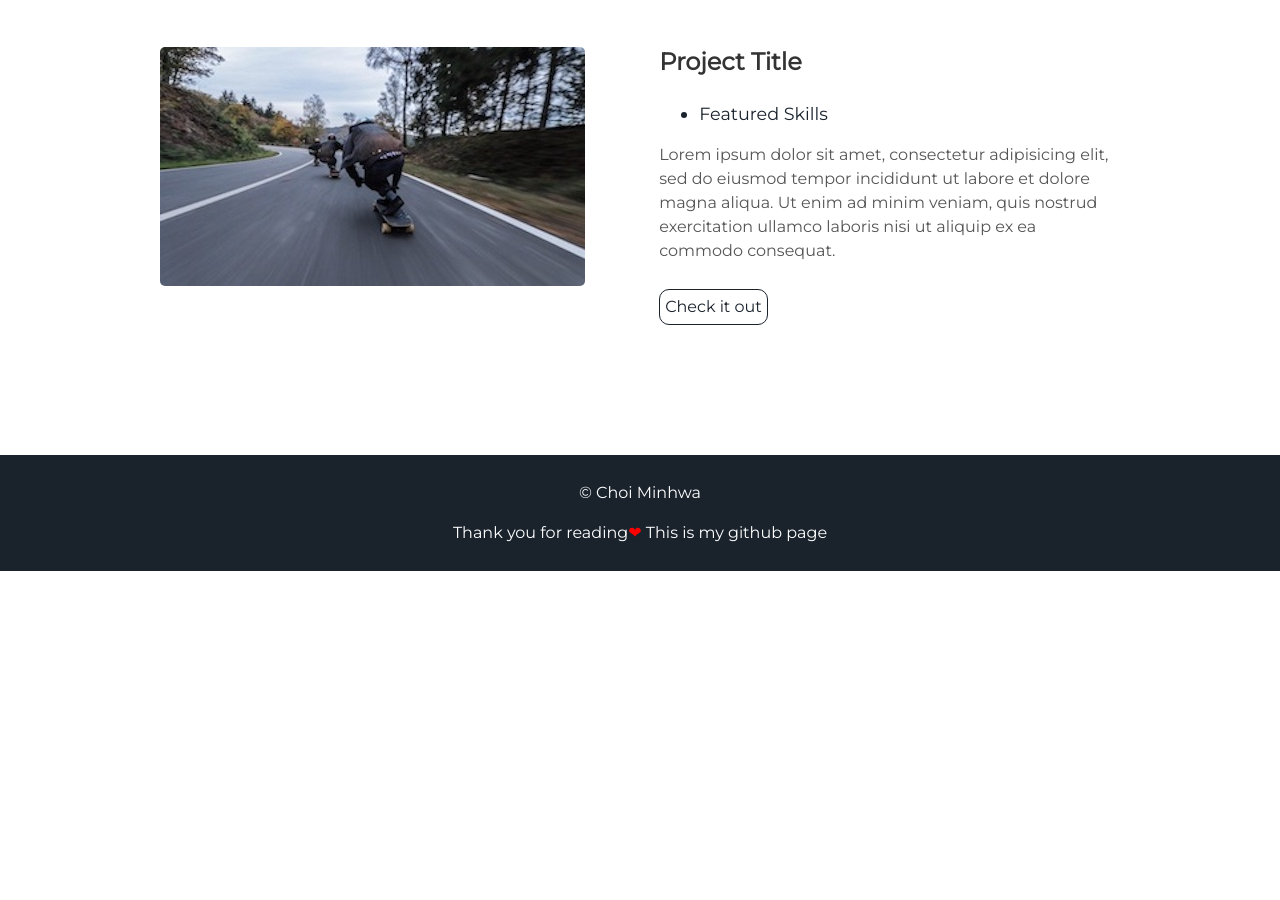
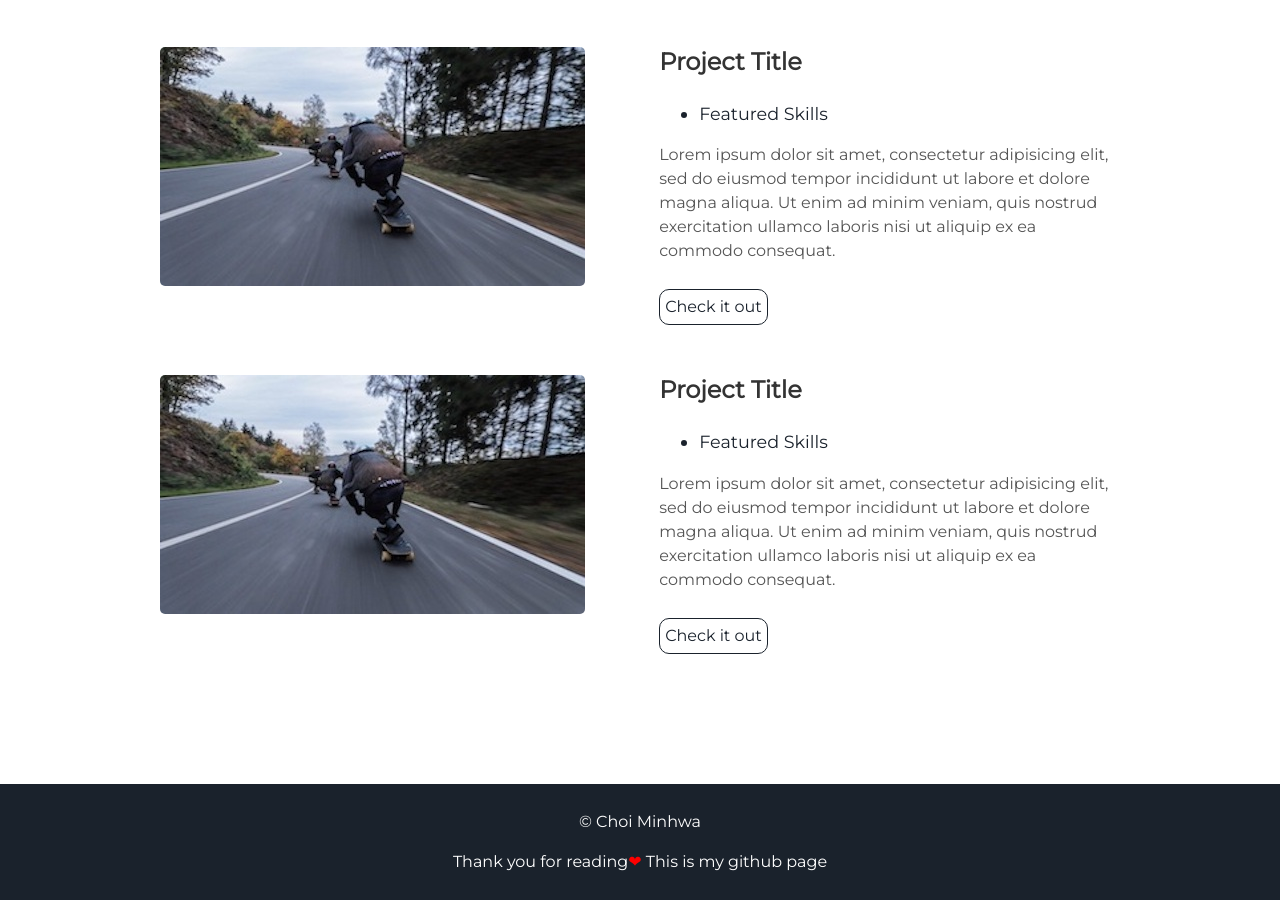
Before and after one commit to alsghk05/alsghk05.github.io, a Jekyll site: the page built from index.html, in a window 1280 px wide and 900 px high, scrolled down 2052 px. Built offline with Jekyll 4.4.1, drawn with Linux system fonts in a browser that asks for light colours; before the commit the page ends 2623 px from its top, so only the background shows below that.

Commit message:
Update projects.html

```diff
--- a/_includes/projects.html
+++ b/_includes/projects.html
@@ -27,3 +27,16 @@
     <a class="project-link" href="#">Check it out</a>
   </div>
 </div>
+<div class="user-projects">
+  <div class="images-left">
+    <img alt="mountains" src="{{ "/assets/img/skate.jpg" | prepend: site.baseurl }}" />
+  </div>
+  <div class="contents-right">
+    <h3> Project Title </h3>
+    <ul>
+      <li> Featured Skills</li>
+    </ul>
+    <p>Lorem ipsum dolor sit amet, consectetur adipisicing elit, sed do eiusmod tempor incididunt ut labore et dolore magna aliqua. Ut enim ad minim veniam, quis nostrud exercitation ullamco laboris nisi ut aliquip ex ea commodo consequat.</p>
+    <a class="project-link" href="#">Check it out</a>
+  </div>
+</div>
```
